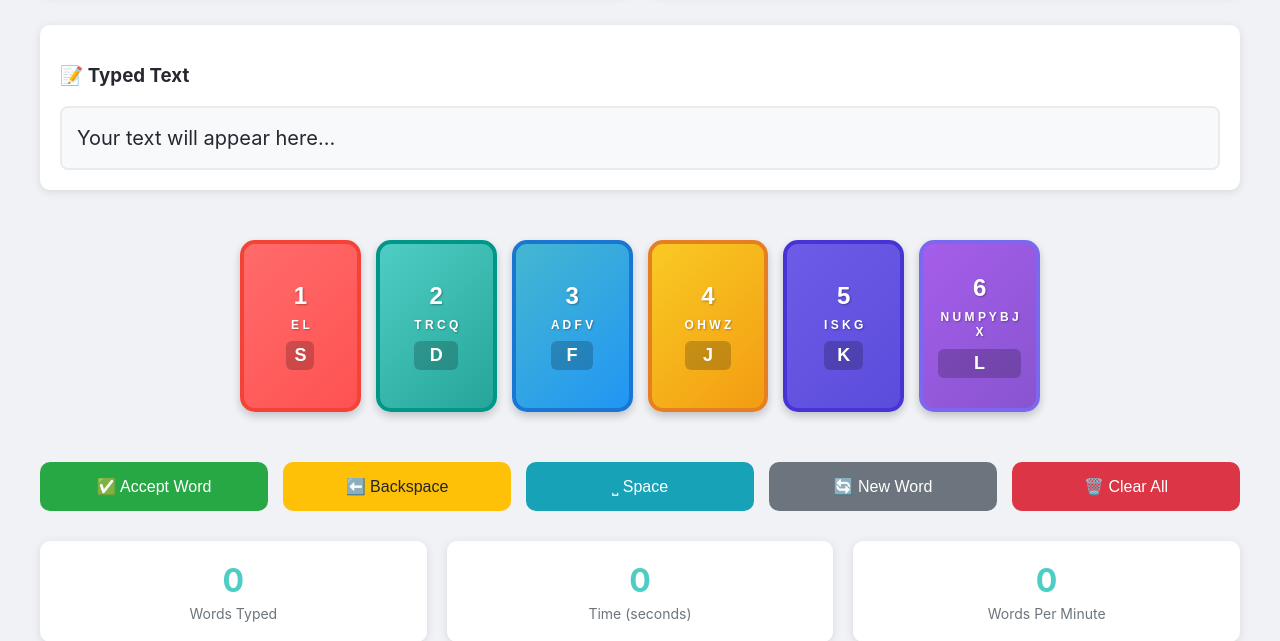
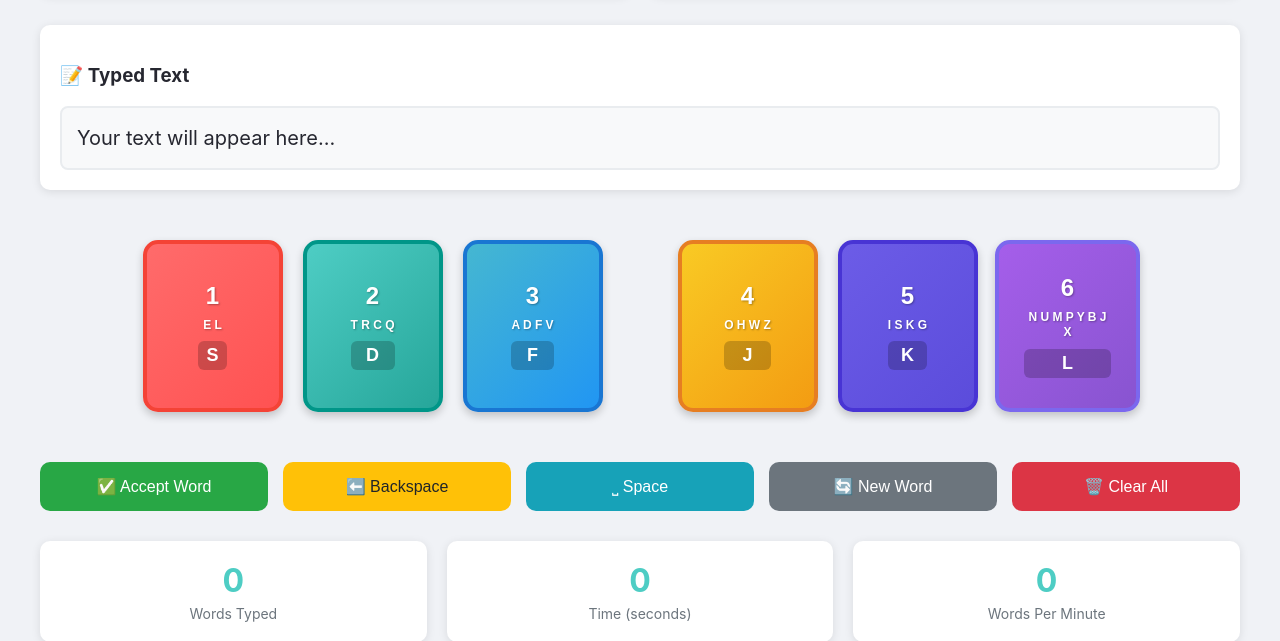
Before and after one commit to jacobsafar/AIKeyboard, a Flask app: page / in a window 1280 px wide. Shown: the part 360-1001 px from the top of the page. Run offline with Flask 3, Linux system fonts and the light colour scheme; data that the repository does not hold is empty.

Commit message:
Increase size of keyboard buttons to improve user experience
Modify keyboard grid and button padding/size in index.html for wider buttons.

Replit-Commit-Author: Agent
Replit-Commit-Session-Id: 8156e393-9826-46b9-b484-b9da8cc33ab6
Replit-Commit-Screenshot-Url: https://storage.googleapis.com/screenshot-production-us-central1/6be75296-ea90-4192-8eff-f369ab9c8a21/8156e393-9826-46b9-b484-b9da8cc33ab6/ZyRMZ4U

```diff
--- a/templates/index.html
+++ b/templates/index.html
@@ -123,11 +123,12 @@
 
         .keyboard {
             display: grid;
-            grid-template-columns: repeat(6, 1fr);
+            grid-template-columns: 1fr 1fr 1fr 40px 1fr 1fr 1fr;
             gap: 15px;
-            max-width: 800px;
+            max-width: 1000px;
             margin: 30px auto;
             padding: 20px;
+            justify-items: center;
         }
 
         .keyboard-button {
@@ -140,8 +141,9 @@
             flex-direction: column;
             align-items: center;
             justify-content: center;
-            padding: 30px 15px;
+            padding: 30px 25px;
             min-height: 120px;
+            min-width: 140px;
             box-shadow: 0 4px 8px rgba(0,0,0,0.2);
         }
 
@@ -437,6 +439,7 @@
                     <div class="button-key">F</div>
                 </div>
             </button>
+            <div></div>
             <button class="keyboard-button btn4" onclick="pressButton(4)" title="J Key - Button 4">
                 <div class="button-content">
                     <div class="button-number">4</div>
```
